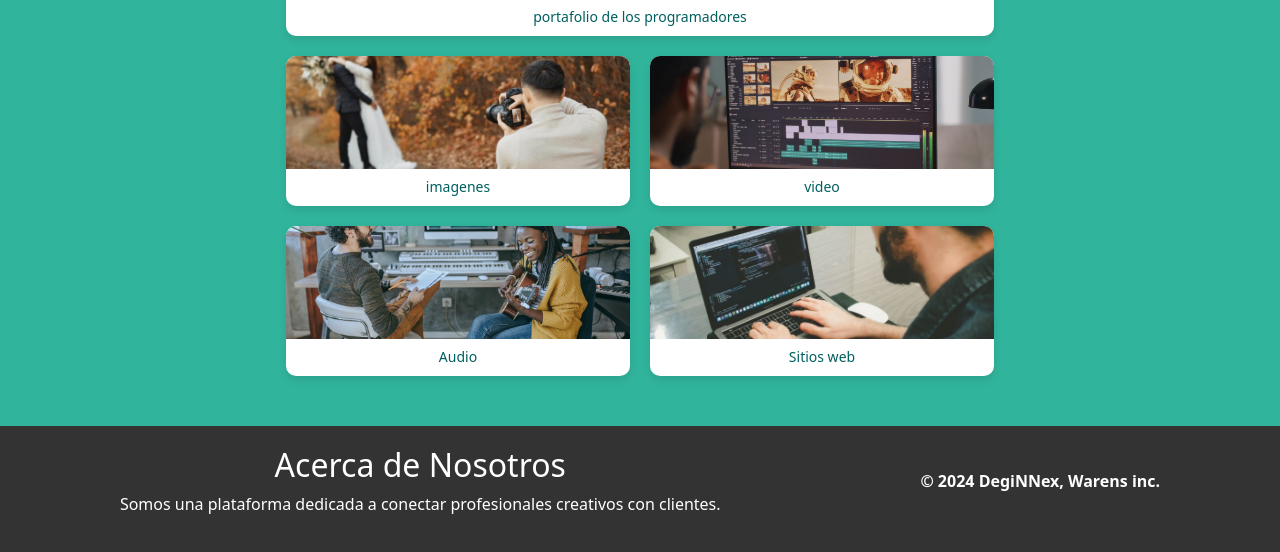
After one commit to cthukh/GigiNNex, a Flask app: page /prueba in a window 1280 px wide. The commit adds this page. Shown: the part 414-966 px from the top of the page. Run offline with Flask 3, Linux system fonts and the light colour scheme.

Commit message:
pequeños arreglos

```diff
--- a/app.py
+++ b/app.py
@@ -136,3 +136,7 @@ def opciones_usuario():
 @app.errorhandler(404)
 def not_found(error):
     return render_template('404.html'), 404
+
+@app.route('/prueba')
+def prueba():
+    return render_template('indexcalixtro.html')
--- /dev/null
+++ b/static/css/stiindexcali.css
@@ -0,0 +1,74 @@
+body {
+    margin: 0;
+    padding: 0;
+    background-color: #31b49c;
+}
+
+.video-section {
+    margin: 50px;
+   display: flex;
+   justify-content: center;
+}
+
+h1 {
+    font-size: 32px;
+    color: #005f5f;
+    margin-bottom: 10px;
+}
+
+
+
+.explore-btn {
+    background-color: #ff5757;
+    color: white;
+    border: none;
+    padding: 10px 20px;
+    font-size: 16px;
+    cursor: pointer;
+    border-radius: 5px;
+    margin-top: 10px;
+}
+
+.explore-btn:hover {
+    background-color: #e04e4e;
+}
+
+.video-grid {
+    display: grid;
+    grid-template-columns: repeat(2, 1fr);
+    gap: 20px;
+    flex: 0 0 60%; /* Ocupa el 60% del ancho */
+}
+
+.category {
+    background-color: white;
+    border-radius: 10px;
+    box-shadow: 0 4px 8px rgba(0, 0, 0, 0.1);
+    overflow: hidden;
+    display: flex;
+    flex-direction: column;
+    justify-content: flex-end;
+    text-align: center;
+}
+
+.category.large {
+    grid-column: span 2;
+    height: 300px;
+}
+
+.category.small {
+    height: 150px;
+}
+
+.image {
+    flex: 1;
+    background-size: cover;
+    background-position: center;
+}
+
+h3 {
+    margin: 0;
+    padding: 10px;
+    font-size: 14px;
+    color: #005f5f;
+}
--- a/static/css/styleHeader.css
+++ b/static/css/styleHeader.css
@@ -3,7 +3,7 @@
 
 header {
     position: relative;
-    background: linear-gradient(to bottom, #2e0239, #a64fe4);
+    background: linear-gradient(to bottom, #000000, #0a2c2c);
     display: flex;
     justify-content: space-between;
     height: 100px;
--- a/templates/index.html
+++ b/templates/index.html
@@ -16,7 +16,6 @@
 {% block content %}
     <header>
         <a href="/inicio"><h1 class="title">DegiNNex</h1></a>
-
         <nav id="navbar">
             <ul>
                 <li><a href="#servicios" >Servicios</a></li>
@@ -116,7 +115,7 @@
             <p>Somos una plataforma dedicada a conectar profesionales creativos con clientes.</p>
         </section>
 
-        <p><strong>&copy; 2024 DigiNNex, Warens inc. </strong></p>
+        <p><strong>&copy; 2024 DegiNNex, Warens inc. </strong></p>
     </footer>
 
 {% endblock %}
--- /dev/null
+++ b/templates/indexcalixtro.html
@@ -0,0 +1,60 @@
+
+{% extends "base_template.html" %}
+
+
+{% block title %}
+Videos Inspiradores
+{% endblock %}
+
+{% block link %}
+    <link rel="stylesheet" href="{{ url_for('static', filename='css/stiindexcali.css') }}">
+{% endblock %}
+
+{% block content %}
+    <header>
+        <!-- Barra de navegacion superior -->
+        <a href="/inicio"><h1 class="title">DegiNNex</h1></a>
+        <nav id="navbar">
+            <ul>
+                <li><a href="#servicios" >Servicios</a></li>
+                <li><a href="/perfil">Perfil</a></li>
+                <li><a href="#about">Acerca de</a></li>
+                <li><a href="#">Contacto</a></li>
+            </ul>
+        </nav>
+    </header>
+
+    <section class="video-section">
+        <div class="video-grid">
+            <div class="category large">
+                <div class="image" style="background-image: url('url-de-imagen-1.jpg');"></div>
+                <h3>portafolio de los programadores</h3>
+            </div>
+            <div class="category small">
+                <div class="image" style="background-image: url('img/fotografo.png');"></div>
+                <h3>imagenes</h3>
+            </div>
+            <div class="category small">
+                <div class="image" style="background-image: url('img/editando-video.jpg');"></div>
+                <h3>video</h3>
+            </div>
+            <div class="category small">
+                <div class="image" style="background-image: url('img/haciedo-musica-digital.png');"></div>
+                <h3>Audio</h3>
+            </div>
+            <div class="category small">
+                <div class="image" style="background-image: url('img/programando-pagina-web.jpg');"></div>
+                <h3>Sitios web</h3>
+            </div>
+        </div>
+    </section>
+
+    <footer>
+        <!-- Sobre nosotros -->
+        <section id="about">
+            <h2>Acerca de Nosotros</h2>
+            <p>Somos una plataforma dedicada a conectar profesionales creativos con clientes.</p>
+        </section>
+        <p><strong>&copy; 2024 DegiNNex, Warens inc. </strong></p>
+    </footer>
+{% endblock %}
```
